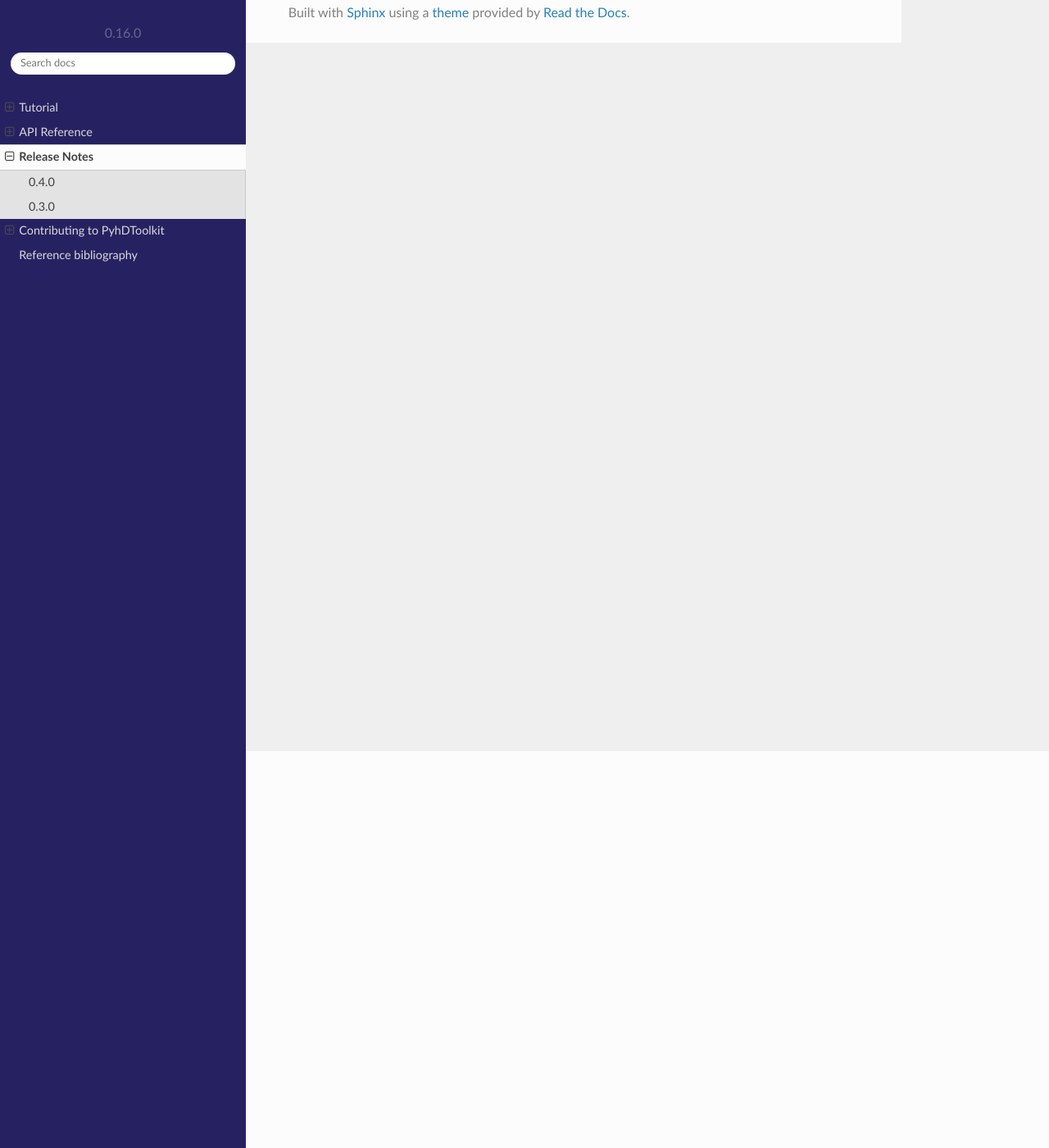
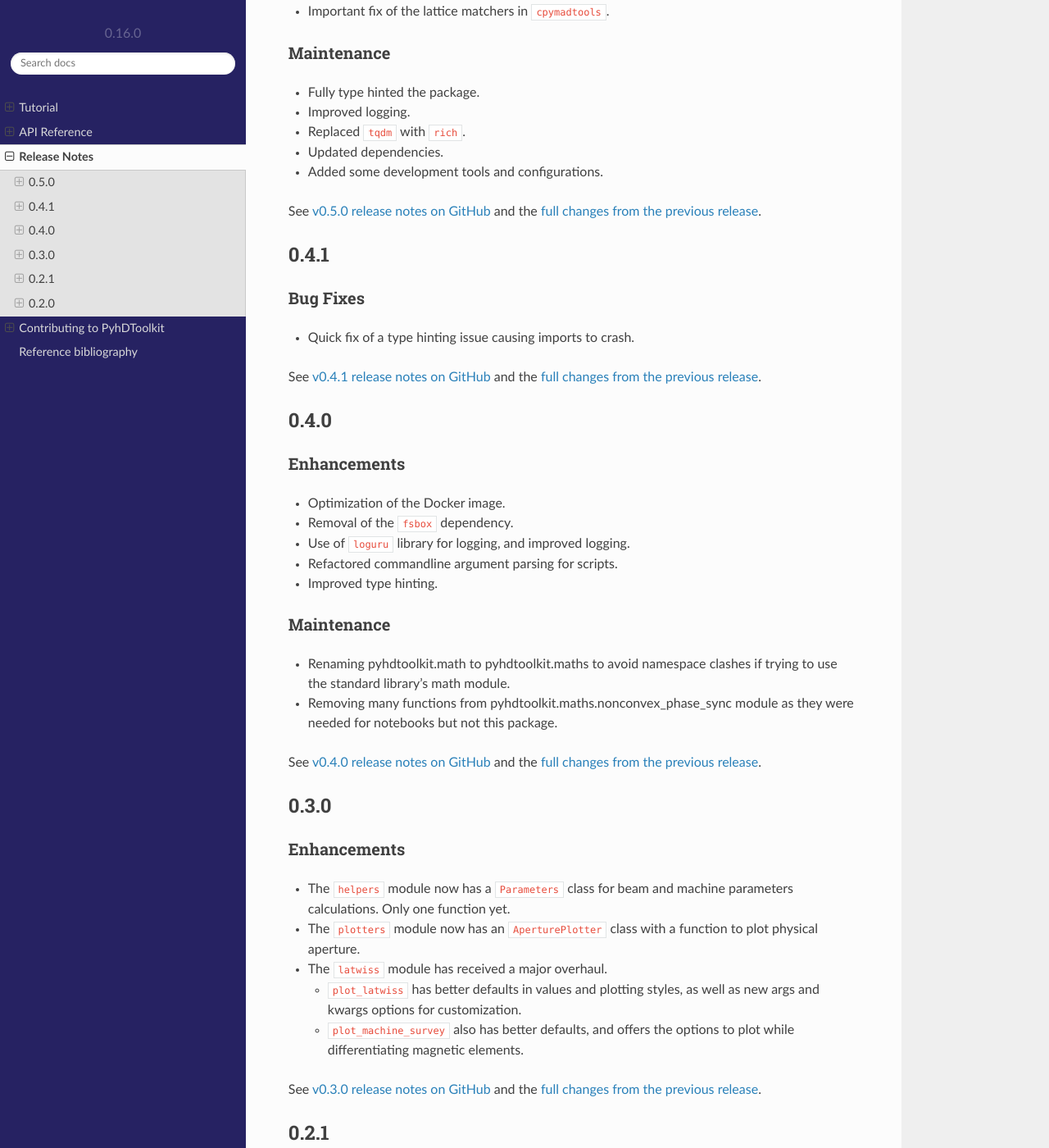
Before and after one commit to fsoubelet/PyhDToolkit, a Sphinx documentation site: the page built from docs/release.rst, in a window 1280 px wide and 1400 px high, scrolled down 484 px. Shown: the whole window at 82% size. Built offline with Sphinx 7.4.7 and the Read the Docs theme 2.0.0, drawn with Linux system fonts in a browser that asks for light colours; pages that are not in the unit, such as notebooks, are missing from menus; some of the changed text lies outside the part shown.

Commit message:
release up to 0.5.0

```diff
--- a/docs/release.rst
+++ b/docs/release.rst
@@ -1,20 +1,119 @@
 Release Notes
 =============
+
+The full list of releases can be found in the Github repository's `releases page <https://github.com/fsoubelet/PyhDToolkit/releases>`.
+
+.. _release_0.5.0:
+
+0.5.0
+-----
+
+Enhancements
+~~~~~~~~~~~~
+
+* Python 3.8 compatibility.
+* Added an ``optics`` module.
+* Added slots to classes.
+* Almost fully covered in tests.
+
+Bug Fixes
+~~~~~~~~~
+
+* Important fix of the lattice matchers in ``cpymadtools``.
+
+Maintenance
+~~~~~~~~~~~
+
+* Fully type hinted the package.
+* Improved logging.
+* Replaced ``tqdm`` with ``rich``.
+* Updated dependencies.
+* Added some development tools and configurations.
+
+See `v0.5.0 release notes on GitHub <https://github.com/fsoubelet/PyhDToolkit/releases/tag/0.5.0>`_ and the `full changes from the previous release <https://github.com/fsoubelet/PyhDToolkit/compare/0.4.1...0.5.0>`_.
+
+
+.. _release_0.4.1:
+
+0.4.1
+-----
+
+Bug Fixes
+~~~~~~~~~
+
+* Quick fix of a type hinting issue causing imports to crash.
+
+See `v0.4.1 release notes on GitHub <https://github.com/fsoubelet/PyhDToolkit/releases/tag/0.4.1>`_ and the `full changes from the previous release <https://github.com/fsoubelet/PyhDToolkit/compare/0.4.0...0.4.1>`_.
+
 
 .. _release_0.4.0:
 
 0.4.0
 -----
 
-See `v0.4.0 release notes on GitHub
-<https://github.com/zarr-developers/zarr-python/releases/tag/v0.4.0>`_.
+Enhancements
+~~~~~~~~~~~~
+
+* Optimization of the Docker image.
+* Removal of the ``fsbox`` dependency.
+* Use of ``loguru`` library for logging, and improved logging.
+* Refactored commandline argument parsing for scripts.
+* Improved type hinting.
+
+Maintenance
+~~~~~~~~~~~
+
+* Renaming pyhdtoolkit.math to pyhdtoolkit.maths to avoid namespace clashes if trying to use the standard library's math module.
+* Removing many functions from pyhdtoolkit.maths.nonconvex_phase_sync module as they were needed for notebooks but not this package.
+
+See `v0.4.0 release notes on GitHub <https://github.com/fsoubelet/PyhDToolkit/releases/tag/0.4.0>`_ and the `full changes from the previous release <https://github.com/fsoubelet/PyhDToolkit/compare/0.3.0...0.4.0>`_.
+
 
 .. _release_0.3.0:
 
 0.3.0
 -----
 
-See `v0.3.0 release notes on GitHub
-<https://github.com/zarr-developers/zarr-python/releases/tag/v0.3.0>`_.
+Enhancements
+~~~~~~~~~~~~
 
-.. _Numcodecs: http://numcodecs.readthedocs.io/
+* The ``helpers`` module now has a ``Parameters`` class for beam and machine parameters calculations. Only one function yet.
+* The ``plotters`` module now has an ``AperturePlotter`` class with a function to plot physical aperture.
+* The ``latwiss`` module has received a major overhaul.
+
+  - ``plot_latwiss`` has better defaults in values and plotting styles, as well as new args and kwargs options for customization.
+  - ``plot_machine_survey`` also has better defaults, and offers the options to plot while differentiating magnetic elements.
+
+See `v0.3.0 release notes on GitHub <https://github.com/fsoubelet/PyhDToolkit/releases/tag/0.3.0>`_ and the `full changes from the previous release <https://github.com/fsoubelet/PyhDToolkit/compare/0.2.1...0.3.0>`_.
+
+
+.. _release_0.2.1:
+
+0.2.1
+-----
+
+Enhancements
+~~~~~~~~~~~~
+
+* New module for AC Dipole or Free Oscillations (with amplitude offset) tracking (in scripts).
+
+Maintenance
+~~~~~~~~~~~
+
+* Some slight changes to **README**, **Makefile** and **Dockerfile**.
+
+See `v0.2.1 release notes on GitHub <https://github.com/fsoubelet/PyhDToolkit/releases/tag/0.2.1>`_ and the `full changes from the previous release <https://github.com/fsoubelet/PyhDToolkit/compare/0.2.0...0.2.1>`_.
+
+
+.. _release_0.2.0:
+
+0.2.0
+-----
+
+Enhancements
+~~~~~~~~~~~~
+
+* An **EVM** implementation for nonconvex phase synchronisation (in module ``omc_math``).
+* Logging and contexts utilities from ``fsbox`` (props to ``pylhc/omc3`` for creating those).
+
+See `v0.2.0 release notes on GitHub <https://github.com/fsoubelet/PyhDToolkit/releases/tag/0.2.0>`_ and the `full changes from the previous release <https://github.com/fsoubelet/PyhDToolkit/compare/0.1.1...0.2.0>`_.
```
